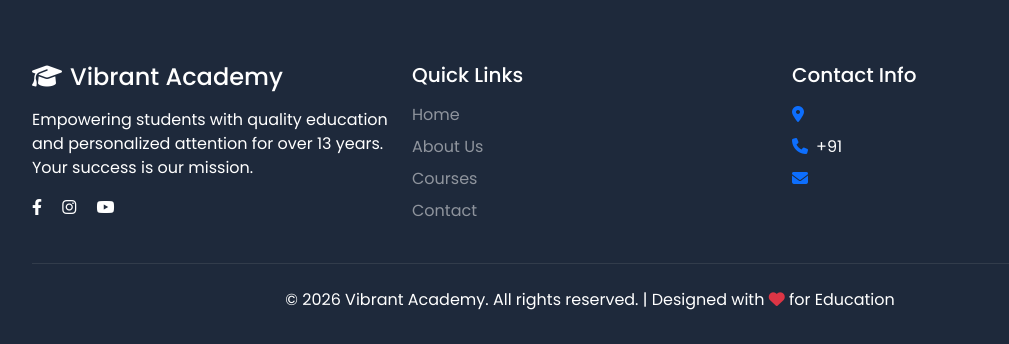
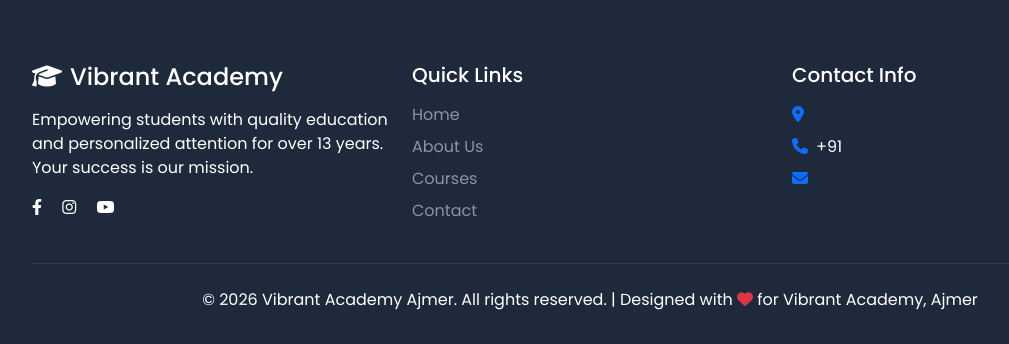
Before and after one commit to chandraAK/vibrantacademyajm.in, a CodeIgniter 4 app: the page made by app/Views/frontend/home.php in a window 1280 px wide. Shown: the part 3688-4032 px from the top of the page, without its empty margins (50-1059 px from the left). Run offline with PHP 8.4 and a stand-in for CodeIgniter, Linux system fonts and the light colour scheme; the template is opened without the code that fills it, so the values that code supplies are empty; some libraries are stand-ins or nearby versions.

Commit message:
Copyright Text Modified

```diff
--- a/app/Views/frontend/templates/footer.php
+++ b/app/Views/frontend/templates/footer.php
@@ -35,7 +35,7 @@
             </div>
             <hr class="my-4 border-secondary">
             <div class="text-center">
-                <p class="mb-0">&copy; <?= date('Y') ?> Vibrant Academy. All rights reserved. | Designed with <i class="fas fa-heart text-danger"></i> for Education</p>
+                <p class="mb-0">&copy; <?= date('Y') ?> Vibrant Academy Ajmer. All rights reserved. | Designed with <i class="fas fa-heart text-danger"></i> for Vibrant Academy, Ajmer</p>
             </div>
         </div>
     </footer>
```
